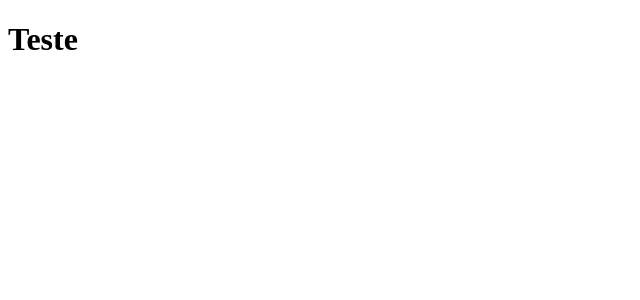
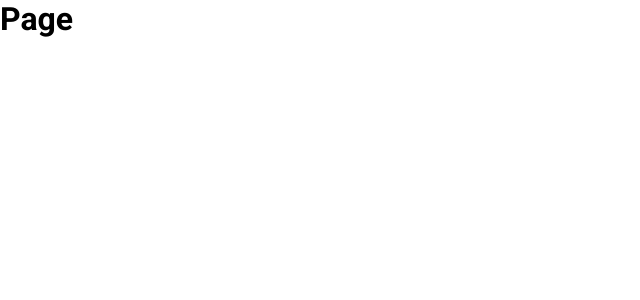
Before and after one commit to nomorehorizon/tesla-front, a React (Create React App) app: page / in a window 1280 px wide. Shown: the top 300 px of the page, without its empty margins (0-640 px from the left). Built offline with nearby package versions, Linux system fonts and the light colour scheme.

Commit message:
Setted Page component

```diff
--- a/public/index.html
+++ b/public/index.html
@@ -24,7 +24,10 @@
       work correctly both with client-side routing and a non-root public URL.
       Learn how to configure a non-root public URL by running `npm run build`.
     -->
-    <title>React App</title>
+    <title>Tesla</title>
+
+    <link rel="preconnect" href="https://fonts.gstatic.com">
+    <link href="https://fonts.googleapis.com/css2?family=Roboto:wght@400;500;700&display=swap" rel="stylesheet">
   </head>
   <body>
     <noscript>You need to enable JavaScript to run this app.</noscript>
--- a/src/App.tsx
+++ b/src/App.tsx
@@ -1,8 +1,16 @@
 import React from 'react';
+
+import Page from './components/Page';
+
+import { GlobalStyles } from './styles/GlobalStyles';
 
 function App() {
   return (
-    <h1>Teste</h1>
+    <>
+      <Page />
+
+      <GlobalStyles />
+    </>
   );
 }
 
--- /dev/null
+++ b/src/components/Page/index.tsx
@@ -0,0 +1,13 @@
+import React from 'react';
+
+import { Container } from './styles';
+
+const Page: React.FC = () => {
+  return (
+    <Container>
+      <h1>Page</h1>
+    </Container>
+  );
+}
+
+export default Page;
--- /dev/null
+++ b/src/components/Page/styles.ts
@@ -0,0 +1,5 @@
+import styled from 'styled-components';
+
+export const Container = styled.div`
+
+`;
```
